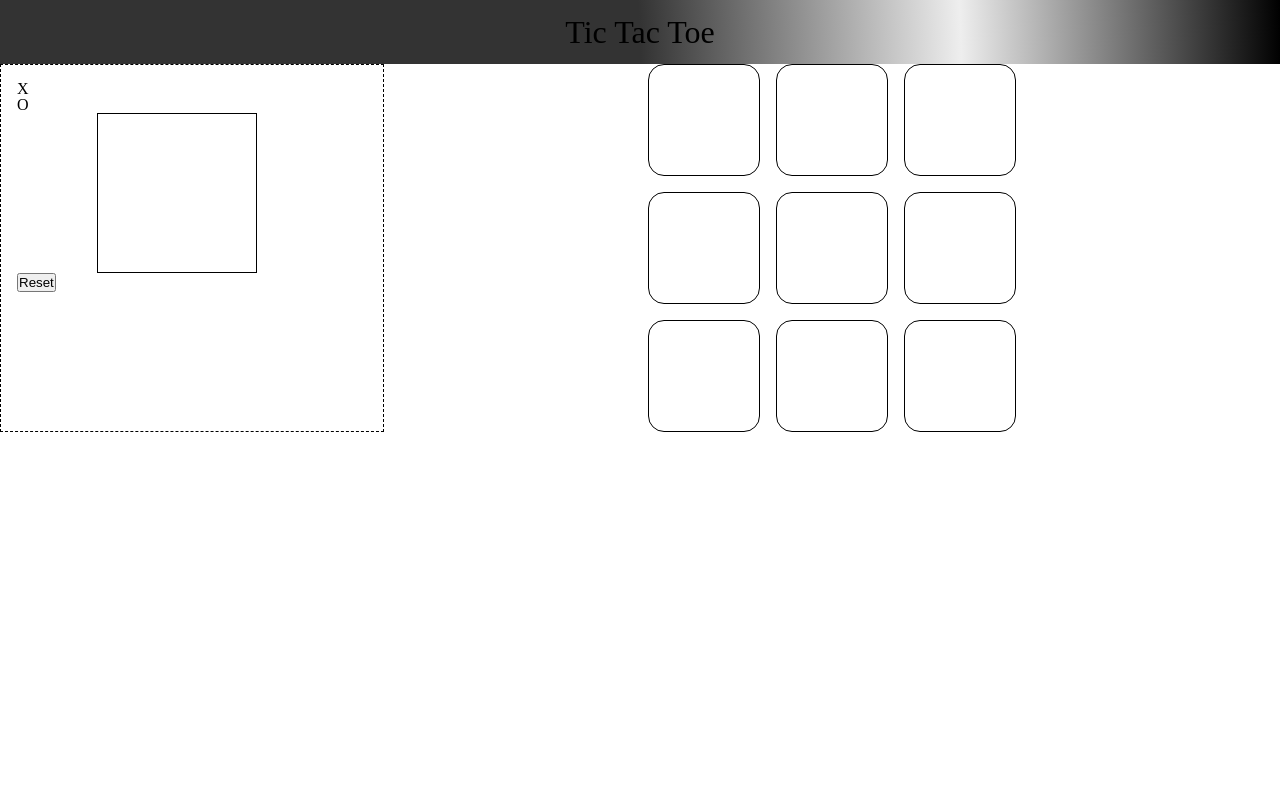
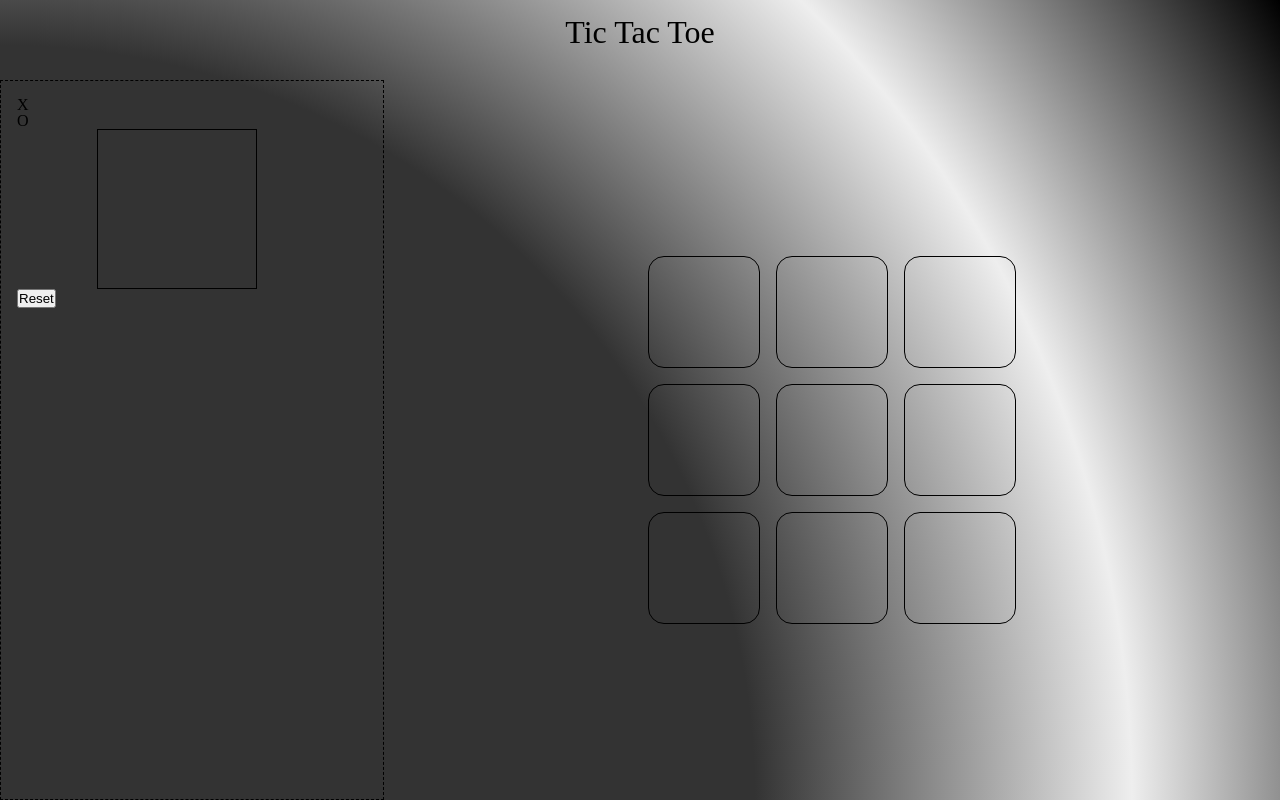
Before and after one commit to thpham1997/Tic_Tac_Toe, a website: page index.html in a window 1280 px wide. Drawn offline with nearby package versions, Linux system fonts and the light colour scheme; files that its build step writes are made by us from their sources.

Commit message:
Added some properties for reset file

```diff
--- a/scss/_reset.scss
+++ b/scss/_reset.scss
@@ -30,6 +30,9 @@ footer, header, hgroup, menu, nav, section {
 }
 body {
 	line-height: 1;
+	background-attachment: fixed;
+	height: 100vh;
+	width: 100vw;
 }
 ol, ul {
 	list-style: none;
```
